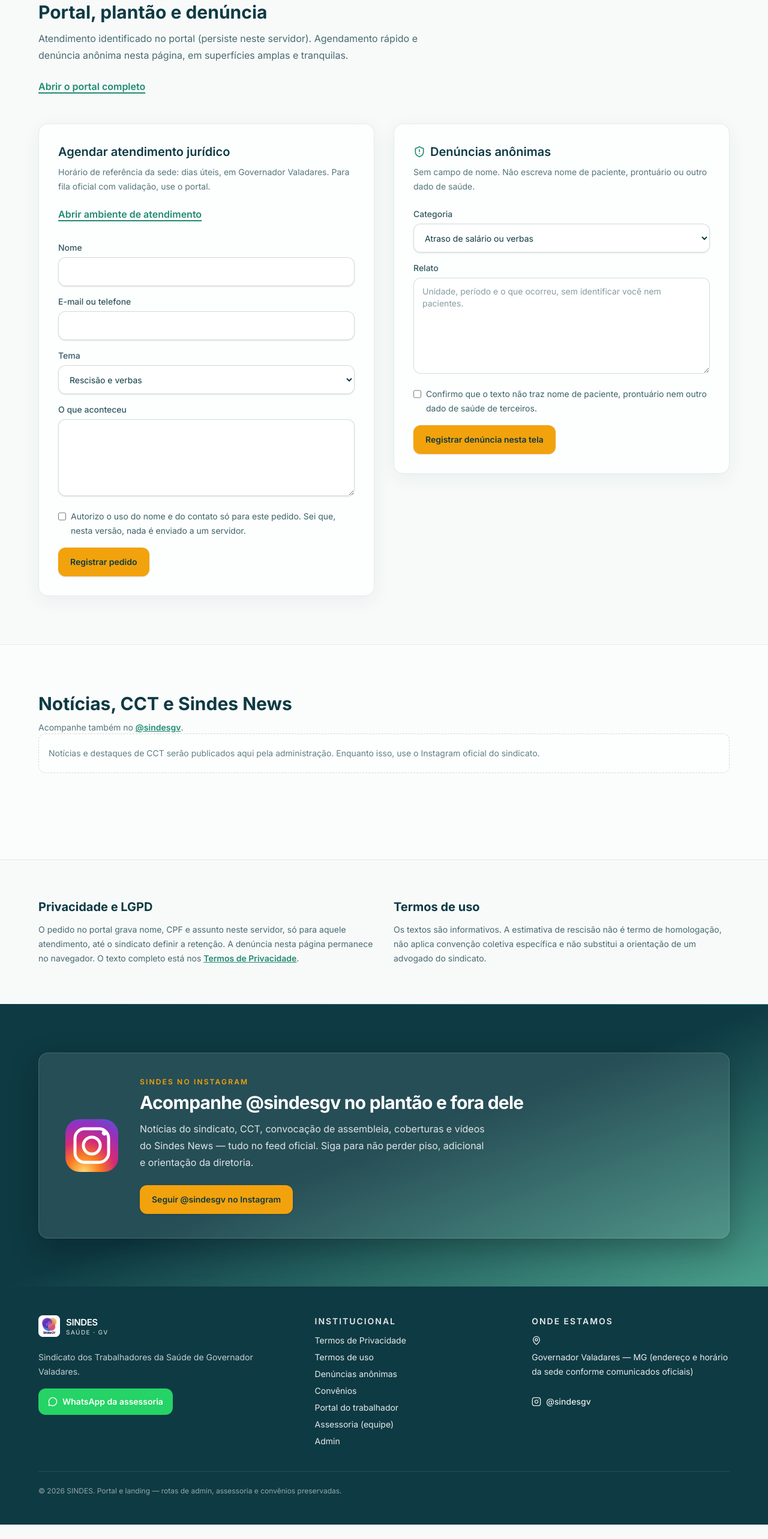
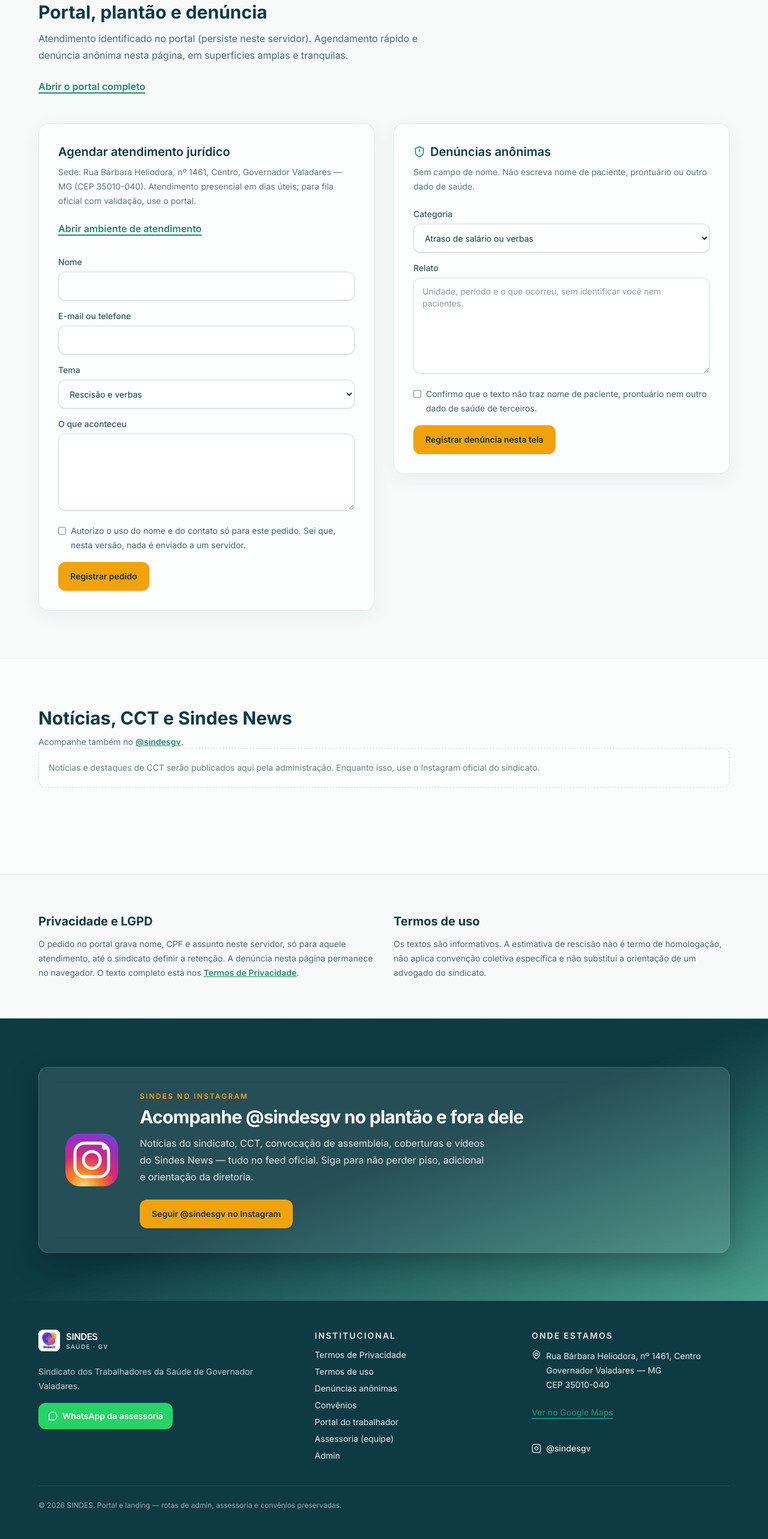
Before and after one commit to rajaconsultoriaeprojetos-boop/sindes-gv, a Next.js app: page / in a window 1280 px wide. Shown: the part 2530-5096 px from the top of the page at 60% size. Before the commit the page ends 5072 px from the top, so only its background shows below. Built offline with nearby package versions, Linux system fonts and the light colour scheme.

Commit message:
feat: endereço oficial da sede SINDES no site
Rua Bárbara Heliodora, 1461 — Centro, GV/MG, CEP 35010-040.
Footer, agendamento e privacidade.

```diff
--- a/app/privacidade/page.tsx
+++ b/app/privacidade/page.tsx
@@ -1,5 +1,6 @@
 import type { Metadata } from "next";
 import Link from "next/link";
+import { SINDES_ENDERECO } from "@/lib/endereco-sindes";
 
 export const metadata: Metadata = {
   title: "Termos de Privacidade — SINDES",
@@ -63,6 +64,13 @@ export default function Privacidade() {
           Se a assessoria enviar um TRCT na calculadora interna, o arquivo segue ao provedor de inteligência artificial somente quando uma chave desse provedor está configurada no servidor. Contracheque e documento com foto dos pedidos de jurídico e voucher não entram nessa leitura.
         </p>
 
+        <h2 className="mt-8 text-xl font-semibold">Controlador e contato</h2>
+        <p className="mt-3 text-base leading-7 text-slate-600">
+          O sindicato, na qualidade de controlador dos dados tratados neste portal, está localizado em{" "}
+          <strong>{SINDES_ENDERECO.completo}</strong>. Para exercer seus direitos ou tirar dúvidas sobre
+          privacidade, procure a assessoria pelo portal, WhatsApp ou presencialmente na sede.
+        </p>
+
         <h2 className="mt-8 text-xl font-semibold">Seus direitos</h2>
         <p className="mt-3 text-base leading-7 text-slate-600">
           A LGPD garante acesso, correção e exclusão de dados pessoais. Os registros do portal, os documentos arquivados e as linhas enviadas ao Google Sheets (quando ativas) permanecem sob responsabilidade da equipe do sindicato até ela definir a retenção.
--- a/components/SindesLanding.tsx
+++ b/components/SindesLanding.tsx
@@ -33,6 +33,7 @@ import {
   rotuloClasse,
 } from "@/components/landing/plantao-theme";
 import { SINDES_WHATSAPP_URL } from "@/lib/whatsapp-sindes";
+import { SINDES_ENDERECO } from "@/lib/endereco-sindes";
 
 const NAV = [
   { href: "#inicio", rotulo: "Início" },
@@ -562,8 +563,8 @@ export default function SindesLanding({ cms }: Props) {
                 >
                   <h3 className="text-xl font-semibold">Agendar atendimento jurídico</h3>
                   <p className="mt-2 text-sm leading-6 text-[#0E3A43]/70">
-                    Horário de referência da sede: dias úteis, em Governador Valadares. Para fila oficial
-                    com validação, use o portal.
+                    Sede: {SINDES_ENDERECO.logradouro}, {SINDES_ENDERECO.cidadeUf} (CEP {SINDES_ENDERECO.cep}).
+                    Atendimento presencial em dias úteis; para fila oficial com validação, use o portal.
                   </p>
                   <Link
                     href="/atendimento"
@@ -923,10 +924,26 @@ export default function SindesLanding({ cms }: Props) {
           </div>
           <div>
             <h2 className="text-sm font-semibold uppercase tracking-[0.14em]">Onde estamos</h2>
-            <p className="mt-3 flex flex-wrap items-start gap-2 text-sm leading-6">
-              <MapPin aria-hidden="true" className="mt-0.5 h-4 w-4 shrink-0" />
-              <span>Governador Valadares — MG (endereço e horário da sede conforme comunicados oficiais)</span>
-            </p>
+            <address className="mt-3 not-italic">
+              <p className="flex items-start gap-2 text-sm leading-6">
+                <MapPin aria-hidden="true" className="mt-0.5 h-4 w-4 shrink-0" />
+                <span>
+                  {SINDES_ENDERECO.logradouro}
+                  <br />
+                  {SINDES_ENDERECO.cidadeUf}
+                  <br />
+                  CEP {SINDES_ENDERECO.cep}
+                </span>
+              </p>
+              <a
+                href={SINDES_ENDERECO.mapsUrl}
+                className="mt-3 inline-flex min-h-11 items-center text-sm font-medium text-[#1F8A70] underline decoration-2 underline-offset-4 hover:text-white"
+                target="_blank"
+                rel="noopener noreferrer"
+              >
+                Ver no Google Maps
+              </a>
+            </address>
             <a
               href={INSTAGRAM_PERFIL}
               className="mt-4 inline-flex min-h-11 items-center gap-2 text-sm font-medium hover:text-white"
--- /dev/null
+++ b/lib/endereco-sindes.ts
@@ -0,0 +1,13 @@
+/** Endereço oficial da sede do SINDES (Governador Valadares). */
+export const SINDES_ENDERECO = {
+  logradouro: "Rua Bárbara Heliodora, nº 1461, Centro",
+  cidadeUf: "Governador Valadares — MG",
+  cep: "35010-040",
+  completo:
+    "Rua Bárbara Heliodora, nº 1461, Centro, Governador Valadares - MG, CEP: 35010-040",
+  mapsUrl:
+    "https://www.google.com/maps/search/?api=1&query=" +
+    encodeURIComponent(
+      "Rua Bárbara Heliodora, 1461, Centro, Governador Valadares, MG, 35010-040",
+    ),
+} as const;
```
